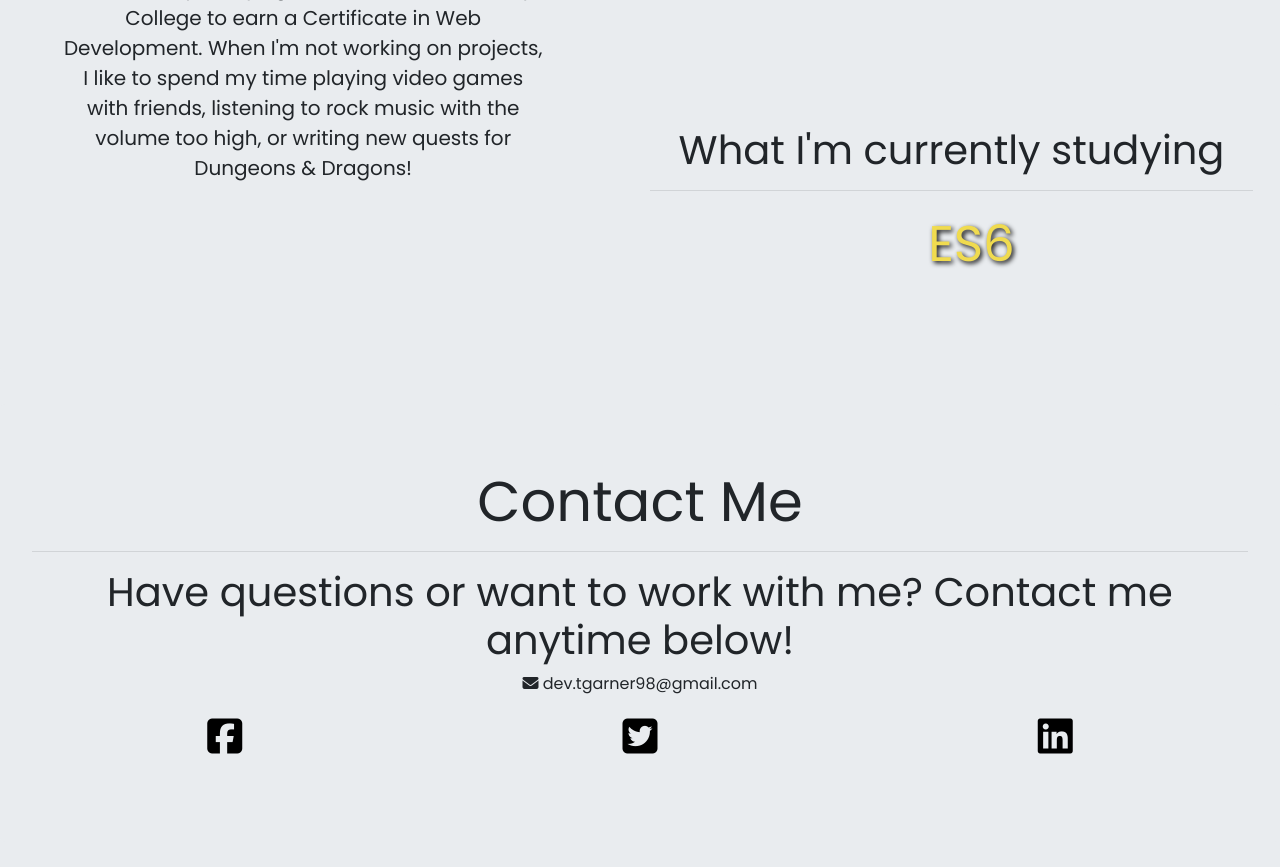
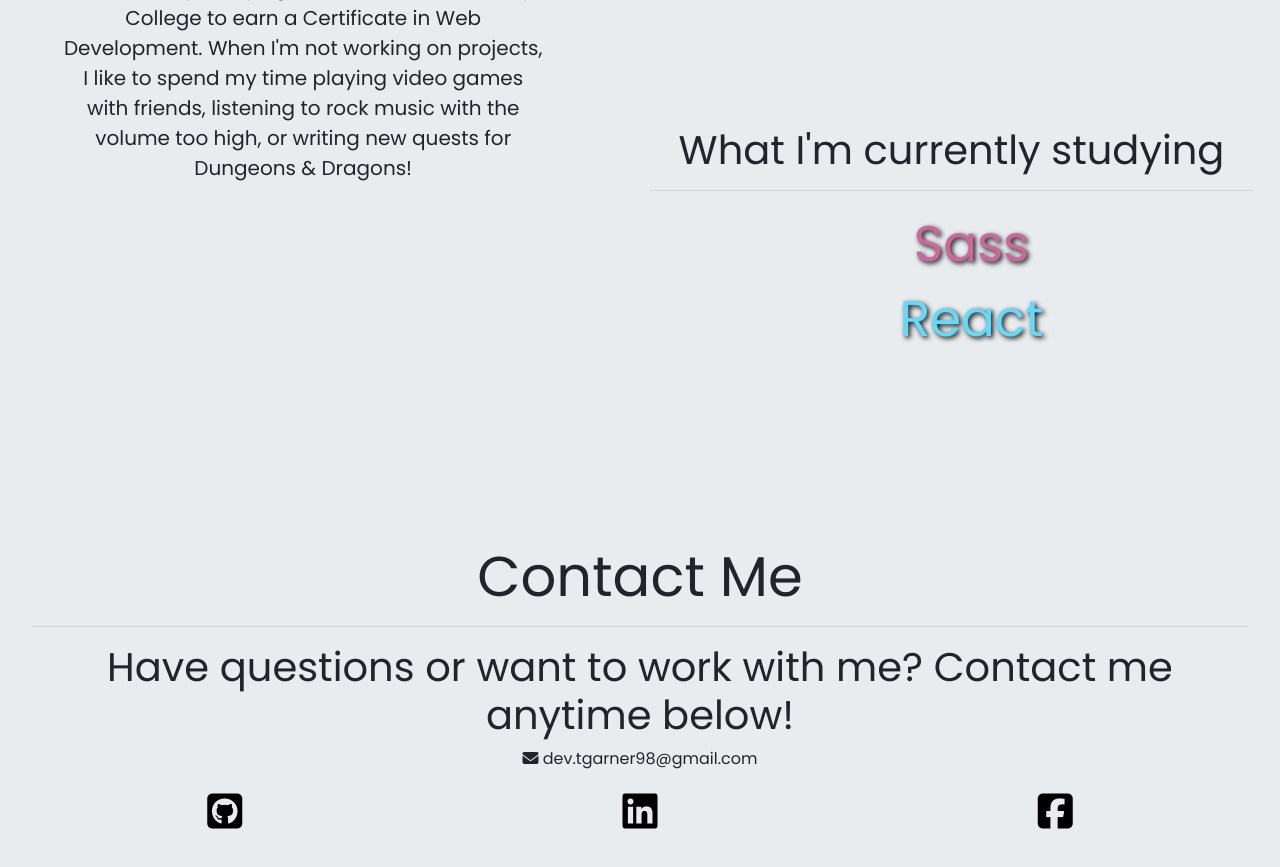
Before and after one commit to tgarner98/portfolio, a plain HTML site: page index.html in a window 1280 px wide. Shown: the part 1773-2640 px from the top of the page. Drawn offline with nearby package versions, Linux system fonts and the light colour scheme.

Commit message:
Small Changes
Changed what I'm currently studying, changed social media links.

```diff
--- a/css/styles.css
+++ b/css/styles.css
@@ -99,8 +99,12 @@ a.bg-primary:focus, a.bg-primary:hover, button.bg-primary:focus, button.bg-prima
     color: #7952b3;
 }
 
-#skill-jq {
-    color: #0868AB;
+#skill-sass {
+    color: #CD6799;
+}
+
+#skill-react {
+    color: #61DAFB;
 }
 
 #current {
--- a/index.html
+++ b/index.html
@@ -109,7 +109,8 @@
                 <h1 id="current">What I'm currently studying</h1>
                 <hr>
                 <ul class="skills">
-                    <li data-aos="fade-up" class="skill" id="skill-js">ES6</li>
+                    <li data-aos="fade-up" class="skill" id="skill-sass">Sass</li>
+                    <li data-aos="fade-up" class="skill" id="skill-react">React</li>
                 </ul>
             </div>
         </div>
@@ -126,17 +127,17 @@
         <div class="row">
             <div class="col-sm">
                 <div class="text-center" id="facebook">
-                    <button class="social-link"><a href="https://www.facebook.com/tyler.garner.56/"><i class="fab fa-facebook-square"></i></a></button>
+                    <button class="social-link"><a href="https://github.com/tgarner98"><i class="fab fa-github-square"></i></a></button>
                 </div>
             </div>
             <div class="col-sm">
-                <div class="text-center" id="twitter">
-                    <button class="social-link"><a href="https://twitter.com/TylerGa76837703"><i class="fab fa-twitter-square"></i></a></button>
+                <div class="text-center">
+                    <button class="social-link"><a href="https://www.linkedin.com/in/tyler-garner-68b7521b3/"><i class="fab fa-linkedin"></i></a></button>
                 </div>
             </div>
             <div class="col-sm ">
-                <div class="text-center">
-                    <button class="social-link"><a href="https://www.linkedin.com/in/tyler-garner-68b7521b3/"><i class="fab fa-linkedin"></i></a></button>
+                <div class="text-center" id="twitter">
+                    <button class="social-link"><a href="https://www.facebook.com/tyler.garner.56/"><i class="fab fa-facebook-square"></i></a></button>
                 </div>
             </div>
         </div>
```
